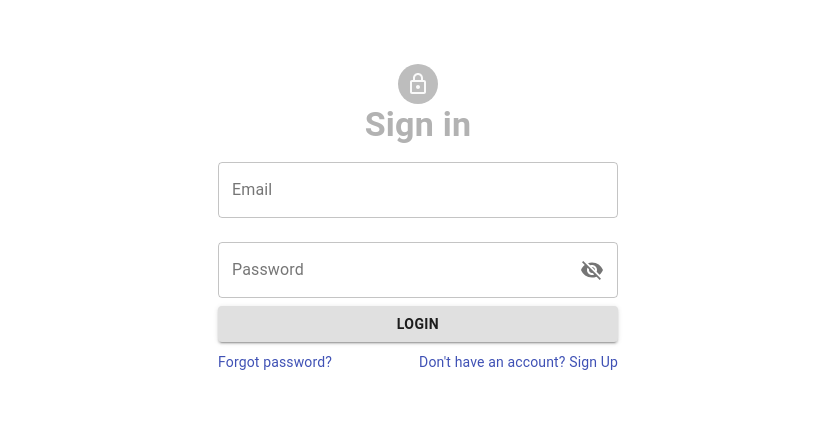
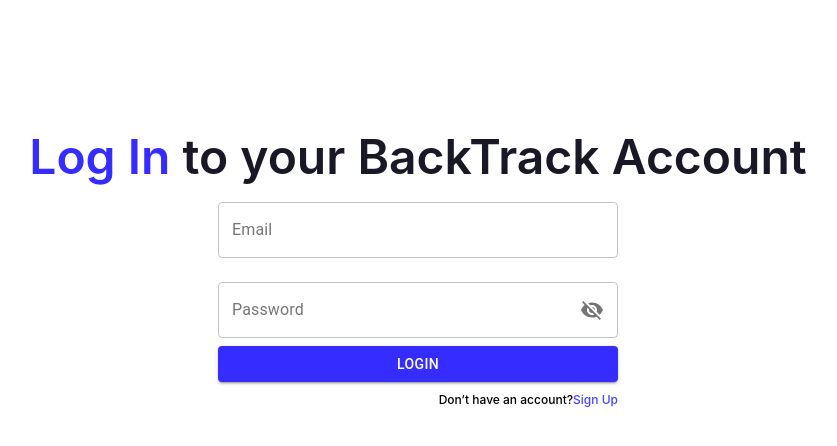
Before and after one commit to akshitdesai/backtrack, a React (Create React App) app in the folder client/: page /login in a window 1280 px wide. Shown: the top 446 px of the page, without its empty margins (222-1059 px from the left). Built offline with nearby package versions, Linux system fonts and the light colour scheme.

Commit message:
login page design changed

```diff
--- a/client/package.json
+++ b/client/package.json
@@ -26,7 +26,7 @@
     "react-phone-number-input": "^3.3.9",
     "react-router-dom": "^6.22.3",
     "react-scripts": "3.2.0",
-    "react-toastify": "^9.0.0",
+    "react-toastify": "^8.1.0",
     "socket.io-client": "^4.7.5",
     "uuid": "^9.0.1"
   },
--- a/client/src/css/dashboard.css
+++ b/client/src/css/dashboard.css
@@ -56,7 +56,6 @@
 /*.main-content-upper-right {*/
 /*  width: 30%;*/
 /*}*/
-
 
 .greetings-section {
   background-color: white;
@@ -159,7 +158,6 @@
   display: flex;
   align-items: center;
   width: 30%;
-
 }
 
 .main-content-lower {
@@ -234,10 +232,10 @@
 }
 .popup-actions {
   margin-bottom: 3%;
-  justify-content: center!important;
+  justify-content: center !important;
 }
-.feedback-content{
-  flex: none!important;
+.feedback-content {
+  flex: none !important;
 }
 
 .logout-link {
@@ -247,10 +245,20 @@
   font-weight: 500;
 }
 
-.feedback-submit{
+.feedback-submit {
   flex: 0 0 auto;
   display: flex;
   padding: 8px;
   align-items: center;
   justify-content: flex-end;
 }
+
+.signup-container {
+  width: 100% !important;
+  font-family: "Inter" !important;
+}
+
+.login-container {
+  font-family: "Inter" !important;
+  margin-top: 10%;
+}
--- a/client/src/views/Login.js
+++ b/client/src/views/Login.js
@@ -52,7 +52,7 @@
     setPassword(event.target.value);
   };
 
-    const [isLoggedIn, setIsLoggedIn] = useState(getToken);
+  const [isLoggedIn, setIsLoggedIn] = useState(getToken);
   const [inputError, setInputError] = useState({
     username: {
       error: false,
@@ -114,8 +114,7 @@
         .post(apiList.login, loginDetails)
         .then((response) => {
           localStorage.setItem("token", response.data.access_token);
-          localStorage.setItem("username",response.data.user.username
-          );
+          localStorage.setItem("username", response.data.user.username);
           setIsLoggedIn(getToken);
           setPopup({
             open: true,
@@ -144,20 +143,10 @@
   return isLoggedIn ? (
     <Navigate to="/dashboard" />
   ) : (
-    <Grid container style={{ marginTop: "5%" }}>
-      {/*<Grid item sm={12} md={6}>*/}
-      {/*  <div className={styles.body}>*/}
-      {/*    <img*/}
-      {/*      src={HomeImage}*/}
-      {/*      width={500}*/}
-      {/*      height={500}*/}
-      {/*      style={{ borderRadius: "50%" }}*/}
-      {/*    />*/}
-      {/*  </div>*/}
-      {/*</Grid>*/}
+    <Grid container className="login-container">
       <Grid item sm={12} md={12}>
         <div className={styles.body} style={{ height: "100%" }}>
-          <div className={styles.body}>
+          {/* <div className={styles.body}>
             <Avatar sx={{ bgcolor: "secondary.main" }}>
               <LockOutlinedIcon />
             </Avatar>
@@ -168,6 +157,11 @@
             >
               Sign in
             </Typography>
+          </div> */}
+          <div className="Title">
+            <span style={{ color: "#352DFF" }}>Log In </span> to your BackTrack
+            Account
+            {/* </Typography> */}
           </div>
           <form onSubmit={handleSubmit}>
             <TextField
@@ -210,10 +204,10 @@
               />
             </Grid>
             <Button
-              type="submit"
               variant="contained"
-              style={{ fontWeight: "700", bgcolor: "#b2b2b2" }}
               fullWidth
+              color="primary"
+              style={{ background: "#352DFF" }}
             >
               Login
             </Button>
@@ -221,15 +215,16 @@
             <div
               style={{
                 display: "flex",
-                justifyContent: "space-between",
+                justifyContent: "end",
                 marginTop: "10px",
+                fontSize: "12px",
+                fontWeight: "500",
               }}
             >
-              <Link href="#" variant="body2">
-                Forgot password?
-              </Link>
-              <Link href="/signup" variant="body2">
-                Don't have an account? Sign Up
+              <span> Don’t have an account? </span>
+
+              <Link href="/signup" style={{ color: "#4942FF" }}>
+                Sign Up
               </Link>
             </div>
           </form>
--- a/client/src/views/Signup.js
+++ b/client/src/views/Signup.js
@@ -12,21 +12,17 @@
   Link,
 } from "@material-ui/core";
 import { Navigate, useNavigate } from "react-router-dom";
-import DescriptionIcon from "@material-ui/icons/Description";
-import FaceIcon from "@material-ui/icons/Face";
 // import PhoneInput from "react-phone-input-2";
 import { PopupContext } from "../App";
 import PasswordInput from "./PasswordInput";
 
-import HomeImage from "../assets/images/home.jpg";
 import SignupImage from "../assets/images/signup.svg";
-import FileInput from "../helper/FileInput";
 
 import "react-phone-number-input/style.css";
-import PhoneInput from "react-phone-number-input";
 import apiList from "../helper/Apis";
 import axios from "axios";
 import getToken from "../helper/Auth";
+import "../css/dashboard.css";
 const useStyles = makeStyles((theme) => ({
   body: {
     padding: "30px 30px",
@@ -156,8 +152,7 @@
         .post(apiList.signup, signupDetails)
         .then((response) => {
           localStorage.setItem("token", response.data.access_token);
-          localStorage.setItem("username",response.data.user.username
-          );
+          localStorage.setItem("username", response.data.user.username);
           console.log("Token", getToken);
           navigate("/dashboard");
 
@@ -191,8 +186,7 @@
   return isLoggedIn ? (
     <Navigate to="/" />
   ) : (
-    // <Paper elevation={3} className={styles.body}>
-    <Grid container spacing={3}>
+    <Grid container spacing={3} className="signup-container">
       <Grid item xs={5} sm={12} md={6}>
         <div className={styles.body}>
           <img src={SignupImage} width={600} height={600} />
@@ -200,7 +194,6 @@
       </Grid>
       <Grid item xs={7} sm={12} md={6} spacing={4} className={styles.body}>
         <div className={`${styles.body} Title`}>
-          {/* <Typography className="Title"> */}
           <span style={{ color: "#352DFF" }}>Sign Up </span> & Improve Your
           Posture
           {/* </Typography> */}
```
Also changed, not shown: 1 other file (tests, documents, lock files or other folders).
